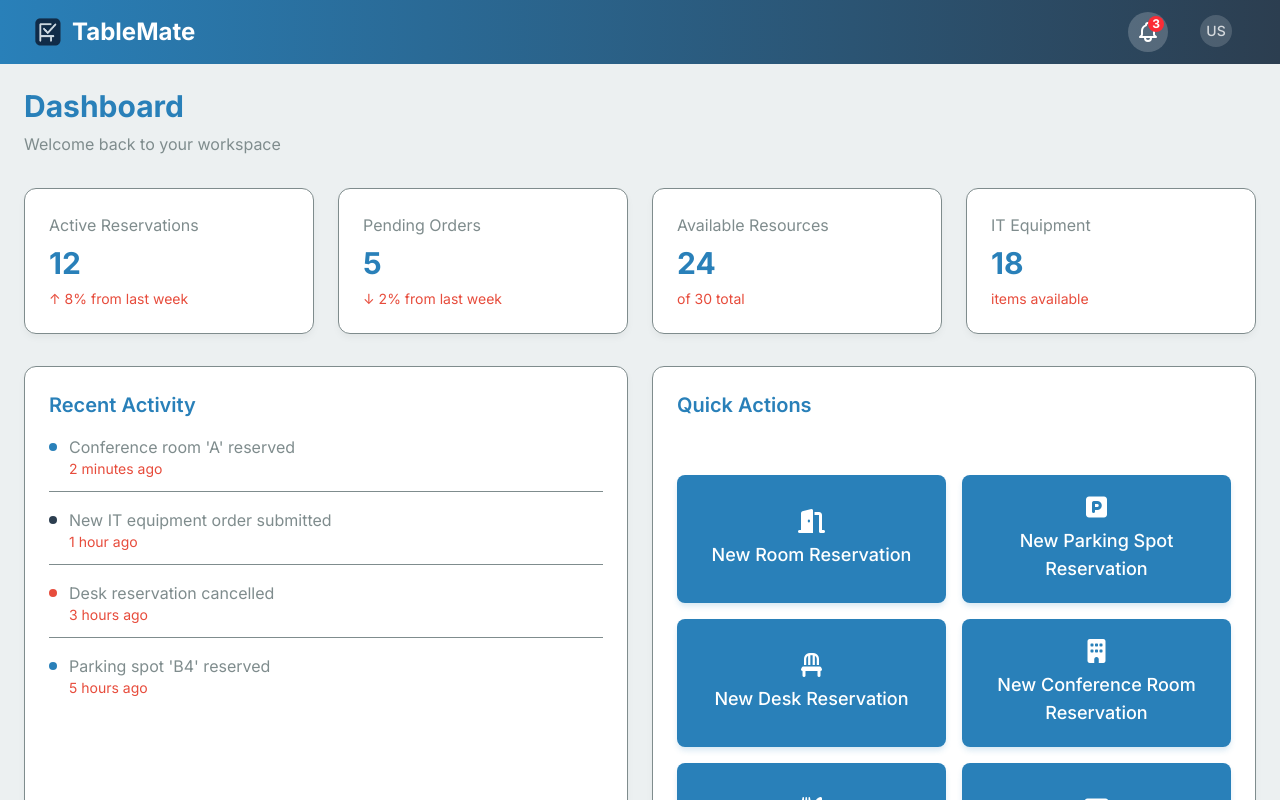
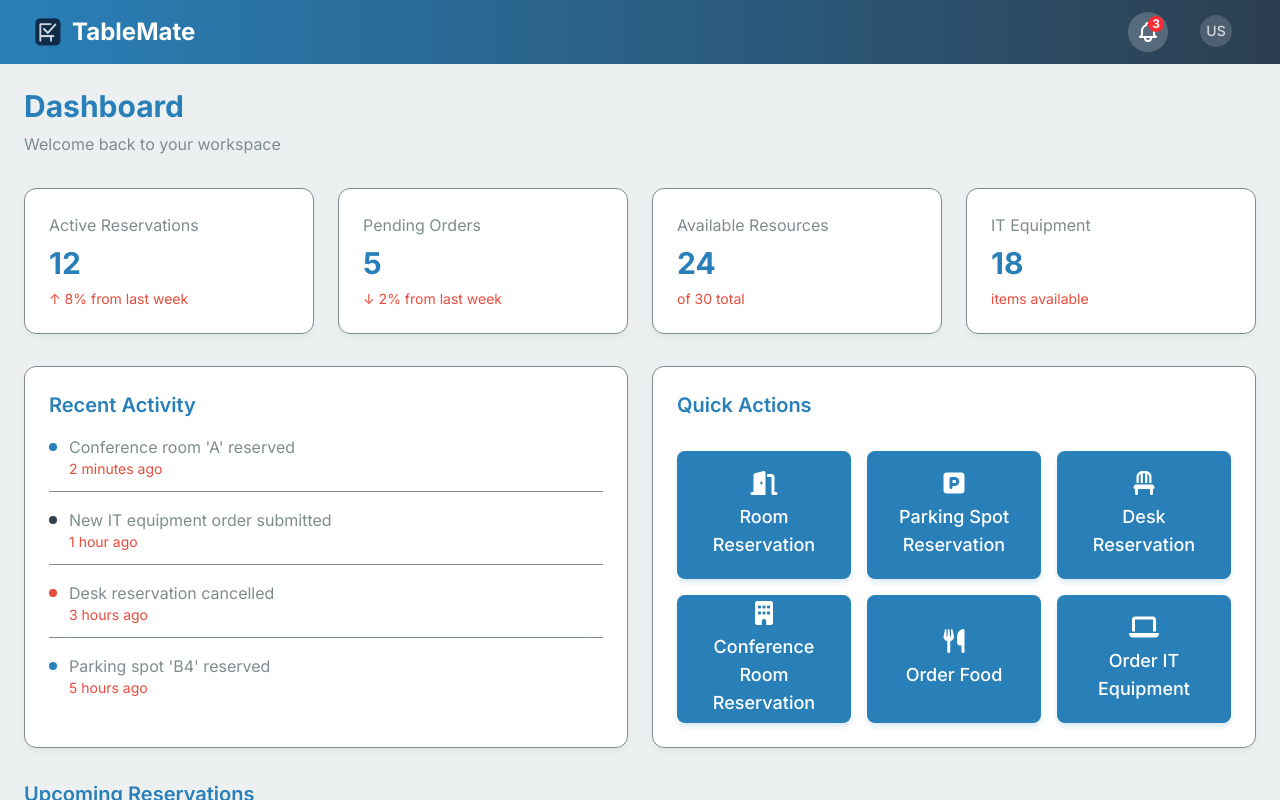
Before and after one commit to frogalo/tablemate, a Next.js app: page /user/dashboard in a window 1280 px wide. Shown: the top 800 px of the page. Built offline with nearby package versions, Linux system fonts and the light colour scheme; sample sign-in values are in the browser's storage.

Commit message:
added scaling options in user dashboard

```diff
--- a/src/app/user/dashboard/page.js
+++ b/src/app/user/dashboard/page.js
@@ -63,10 +63,10 @@ export default function Dashboard() {
 
                     {/* Quick Actions */}
                     <div className="card">
-                        <h2 className="text-xl font-semibold text-primary mb-14">
+                        <h2 className="text-xl font-semibold text-primary mb-8">
                             Quick Actions
                         </h2>
-                        <div className="grid grid-cols-2 gap-4">
+                        <div className="grid grid-cols-1 sm:grid-cols-2 md:grid-cols-3 gap-4">
                             {quickActions.map((action, index) => (
                                 <a
                                     key={index}
@@ -102,7 +102,9 @@ export default function Dashboard() {
                                     key={index}
                                     className="border-b border-accent last:border-0"
                                 >
-                                    <td className="py-3 text-neutral">{reservation.resource}</td>
+                                    <td className="py-3 text-neutral">
+                                        {reservation.resource}
+                                    </td>
                                     <td className="py-3 text-neutral">{reservation.date}</td>
                                     <td className="py-3 text-neutral">{reservation.time}</td>
                                     <td className="py-3">
@@ -149,24 +151,24 @@ const recentActivities = [
 
 const quickActions = [
     {
-        label: "New Room Reservation",
+        label: "Room Reservation",
         href: "/reservations/new?type=room",
-        icon: "fa-door-open", // appropriate icon for room reservations
+        icon: "fa-door-open",
     },
     {
-        label: "New Parking Spot Reservation",
+        label: "Parking Spot Reservation",
         href: "/reservations/new?type=parking",
-        icon: "fa-parking", // appropriate icon for parking
+        icon: "fa-parking",
     },
     {
-        label: "New Desk Reservation",
+        label: "Desk Reservation",
         href: "/reservations/new?type=desk",
-        icon: "fa-chair", // appropriate icon for desk reservations
+        icon: "fa-chair",
     },
     {
-        label: "New Conference Room Reservation",
+        label: "Conference Room Reservation",
         href: "/reservations/new?type=conference",
-        icon: "fa-building", // icon for conference rooms
+        icon: "fa-building",
     },
     {
         label: "Order Food",
--- a/src/globals.css
+++ b/src/globals.css
@@ -13,7 +13,7 @@ body {
     color: var(--neutral);
     background: var(--light);
     overflow-x: hidden;
-    overflow-y: auto; /* Allow vertical scrolling */
+    overflow-y: auto;
     min-height: 100vh;
 }
 
```
